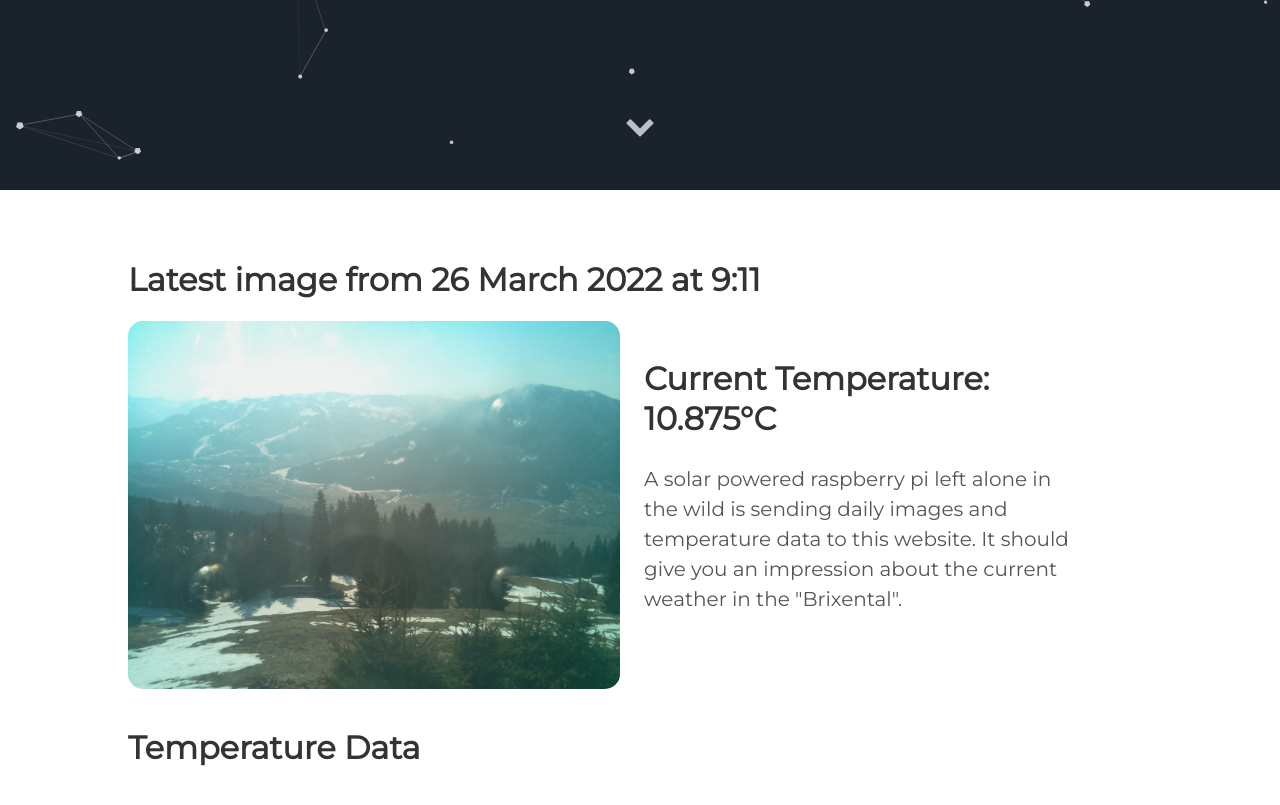
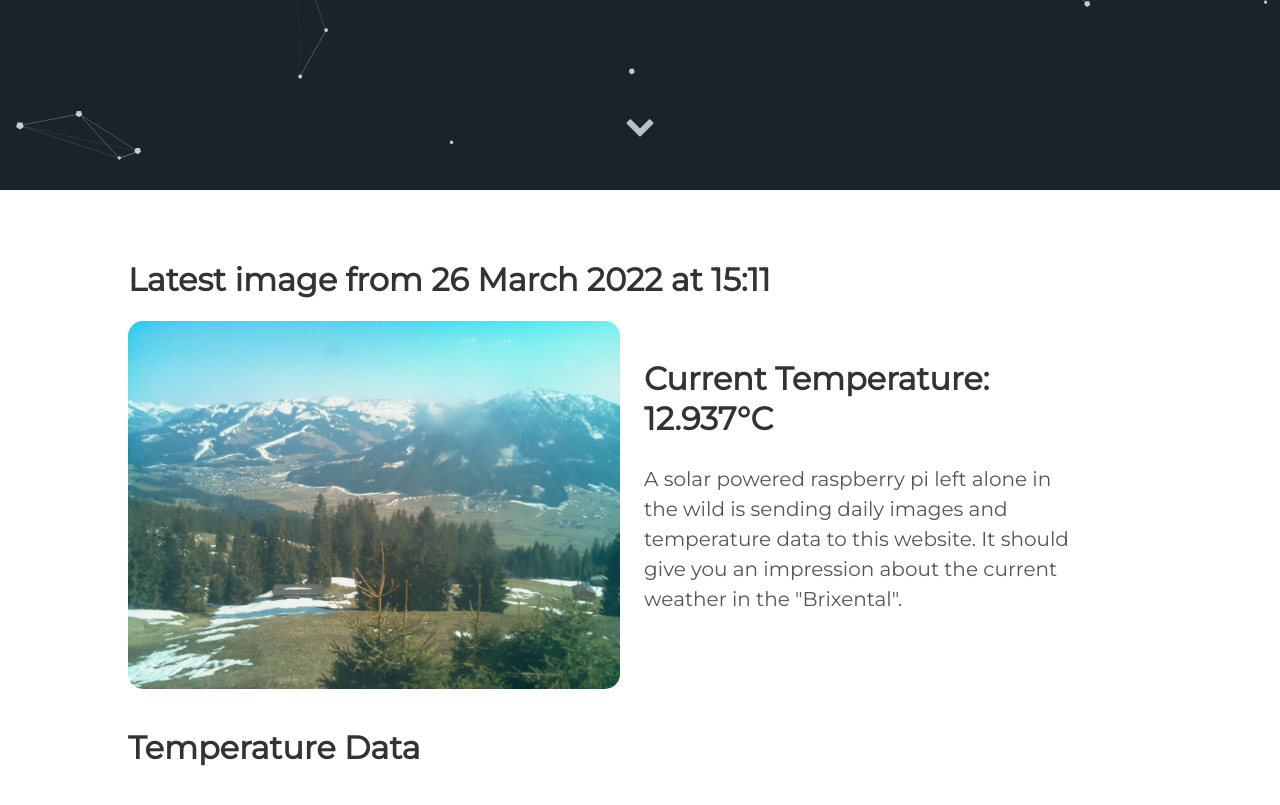
Before and after one commit to vektorious/vektorious.github.io, a Jekyll site: the page built from resources/huette.md, in a window 1280 px wide and 900 px high, scrolled down 710 px. Shown: the top 805 px of the window. Built offline with Jekyll 4.4.1, drawn with Linux system fonts in a browser that asks for light colours.

Commit message:
I'm a bot beep boop

```diff
--- a/resources/huette.md
+++ b/resources/huette.md
@@ -6,13 +6,13 @@ image: '/assets/img/'
 description: 'Live image from the Austrian alps'
 twitter_text: ' '
 ---
-## Latest image from 26 March 2022 at  9:11
+## Latest image from 26 March 2022 at 15:11
 <div class="huette">
   <div class="huette-image">
     <img src="{{ "/assets/img/huette.jpg" | prepend: site.baseurl }}">
   </div>
   <div class="huette-text">
-        <h2>Current Temperature: 10.875°C</h2>
+        <h2>Current Temperature: 12.937°C</h2>
         <p>A solar powered raspberry pi left alone in the wild is sending daily images and temperature data to this website. It should give you an impression about the current weather in the "Brixental".</p>
 
   </div>
```
Also changed, not shown: rpi-script/2022-03-26_150947.txt (renamed from rpi-script/2022-03-26_090947.txt, +5 -5 lines), rpi-script/huette.md (+2 -2 lines), assets/img/huette.jpg, assets/img/temp_plot.png, rpi-script/temp_plot.png, 1 other file.
